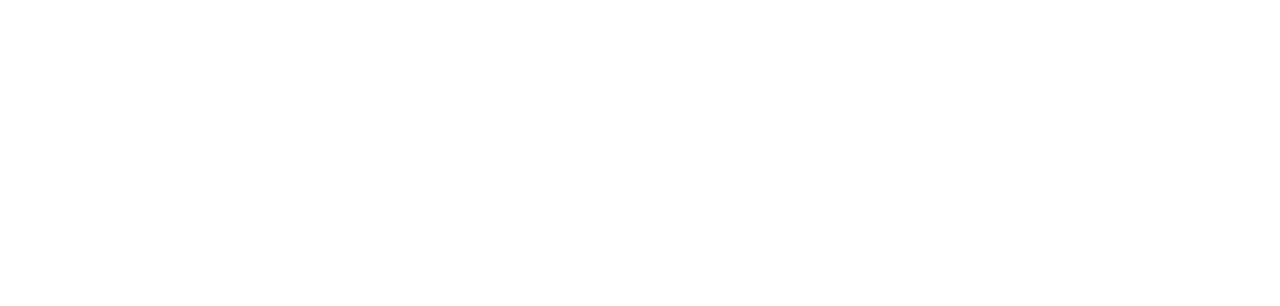
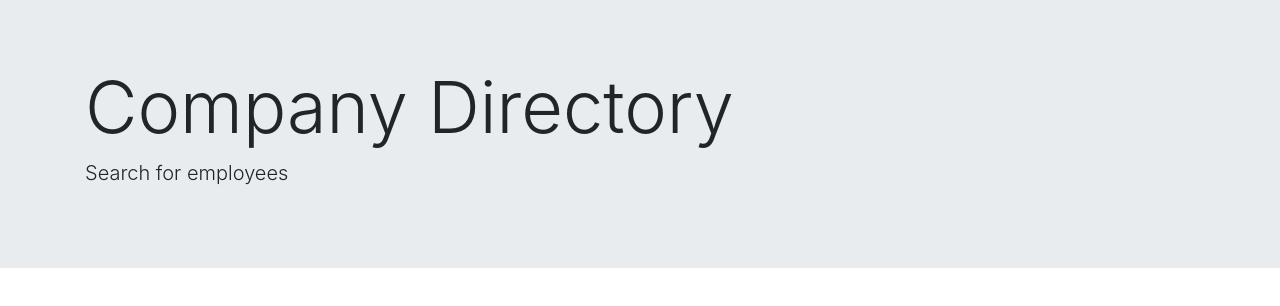
Before and after one commit to Star-Gibson/React_EmployeeDirectory, a React (Create React App) app: page / in a window 1280 px wide. Shown: the top 306 px of the page. Built offline with nearby package versions, Linux system fonts and the light colour scheme.

Commit message:
Planned roadmap; Completed Jumbotron

```diff
--- a/package.json
+++ b/package.json
@@ -7,6 +7,7 @@
     "@testing-library/react": "^11.2.3",
     "@testing-library/user-event": "^12.6.0",
     "axios": "^0.21.1",
+    "bootstrap": "^4.5.3",
     "react": "^17.0.1",
     "react-dom": "^17.0.1",
     "react-scripts": "4.0.1",
--- a/src/App.js
+++ b/src/App.js
@@ -1,11 +1,14 @@
-import React from 'react'
+import React, { Component } from 'react'
+import Jumbotron from "./components/Jumbotron/Jumbotron";
 
-function App() {
-  return (
-    <div>
-
-    </div>
-  )
+class App extends Component {
+  render() {
+    return (
+      <div>
+        <Jumbotron />
+      </div>
+    )
+  }
 }
 
 export default App;
--- /dev/null
+++ b/src/components/Jumbotron/Jumbotron.jsx
@@ -0,0 +1,14 @@
+import React from 'react'
+
+function Jumbotron() {
+    return (
+        <div>
+            <div className="jumbotron jumbotron-fluid" id="jumboTron">
+                <div className="container">
+                    <h1 className="display-3">Company Directory</h1>
+                    <p className="lead">Search for employees</p>
+                </div>
+            </div>
+        </div>)
+}
+export default Jumbotron;
--- a/src/index.js
+++ b/src/index.js
@@ -1,7 +1,7 @@
 import React from 'react';
 import ReactDOM from 'react-dom';
-import './index.css';
 import App from './App';
+import 'bootstrap/dist/css/bootstrap.min.css';
 import reportWebVitals from './reportWebVitals';
 
 ReactDOM.render(
```
Also changed, not shown: 2 other files (tests, documents, lock files or other folders).
